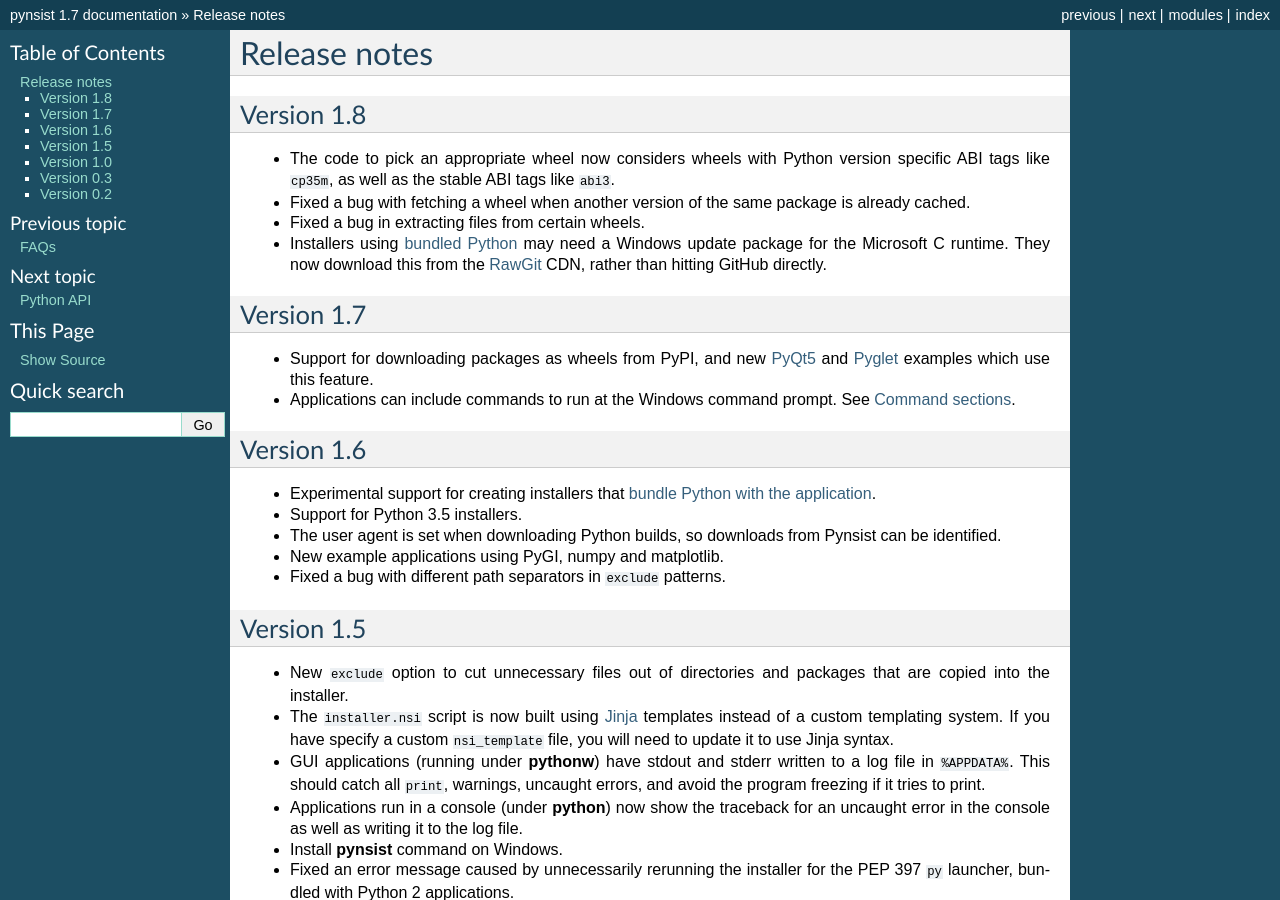
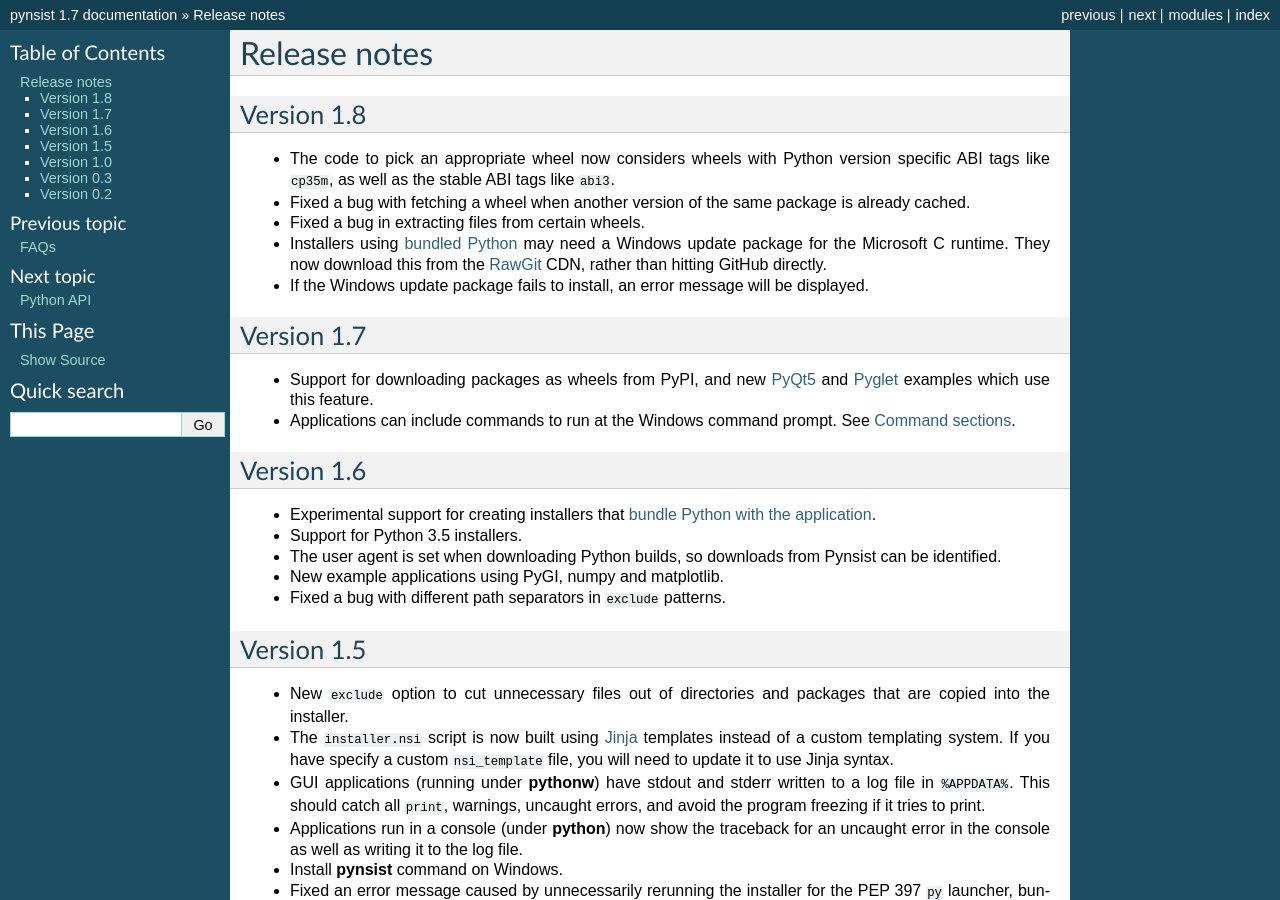
Before and after one commit to takluyver/pynsist, a Sphinx documentation site: the page built from doc/releasenotes.rst, in a window 1280 px wide and 900 px high. Built offline with Sphinx 7.4.7, drawn with Linux system fonts in a browser that asks for light colours.

```diff
--- a/doc/releasenotes.rst
+++ b/doc/releasenotes.rst
@@ -12,6 +12,8 @@
 * Installers using :ref:`bundled Python <python_bundled>` may need a Windows
   update package for the Microsoft C runtime. They now download this from the
   `RawGit <https://rawgit.com/>`__ CDN, rather than hitting GitHub directly.
+* If the Windows update package fails to install, an error message will be
+  displayed.
 
 Version 1.7
 -----------
```
Also changed, not shown: 1 other file.
